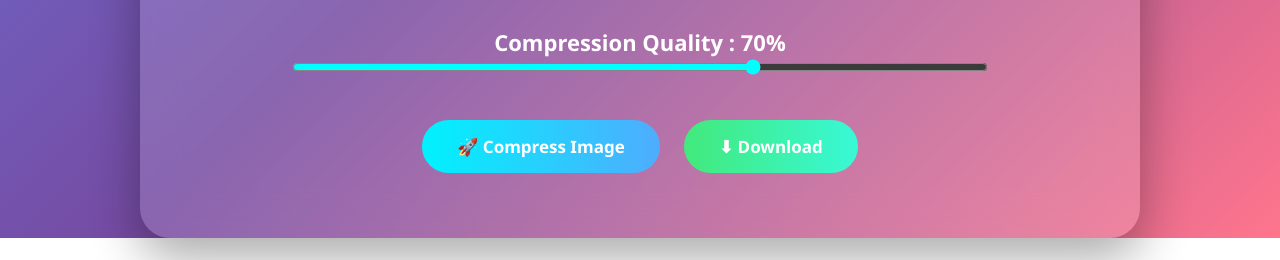
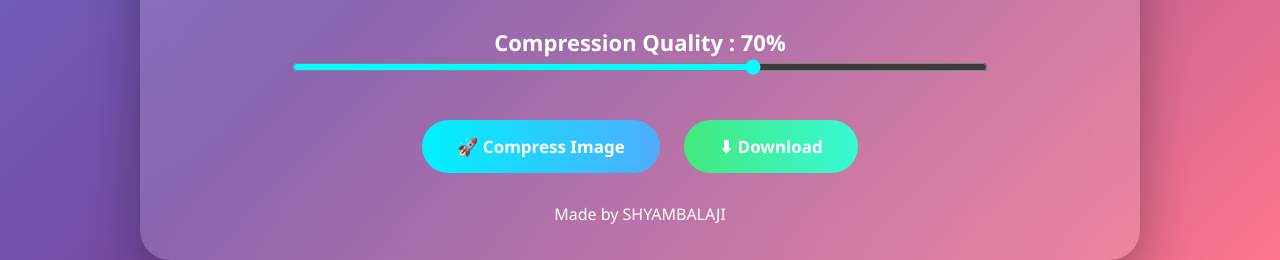
Before and after one commit to shyambalaji27/PixelShrink, a plain HTML site: page index.html in a window 1280 px wide. Shown: the part 771-1031 px from the top of the page. Before the commit the page ends 1009 px from the top, so only its background shows below. Drawn offline with Linux system fonts and the light colour scheme.

Commit message:
Update index.html

```diff
--- a/index.html
+++ b/index.html
@@ -123,7 +123,9 @@ value="70">
 
 <h2 id="result"></h2>
 
-
+<footer>
+    Made  by SHYAMBALAJI
+</footer>
 
 </div>
 
```
